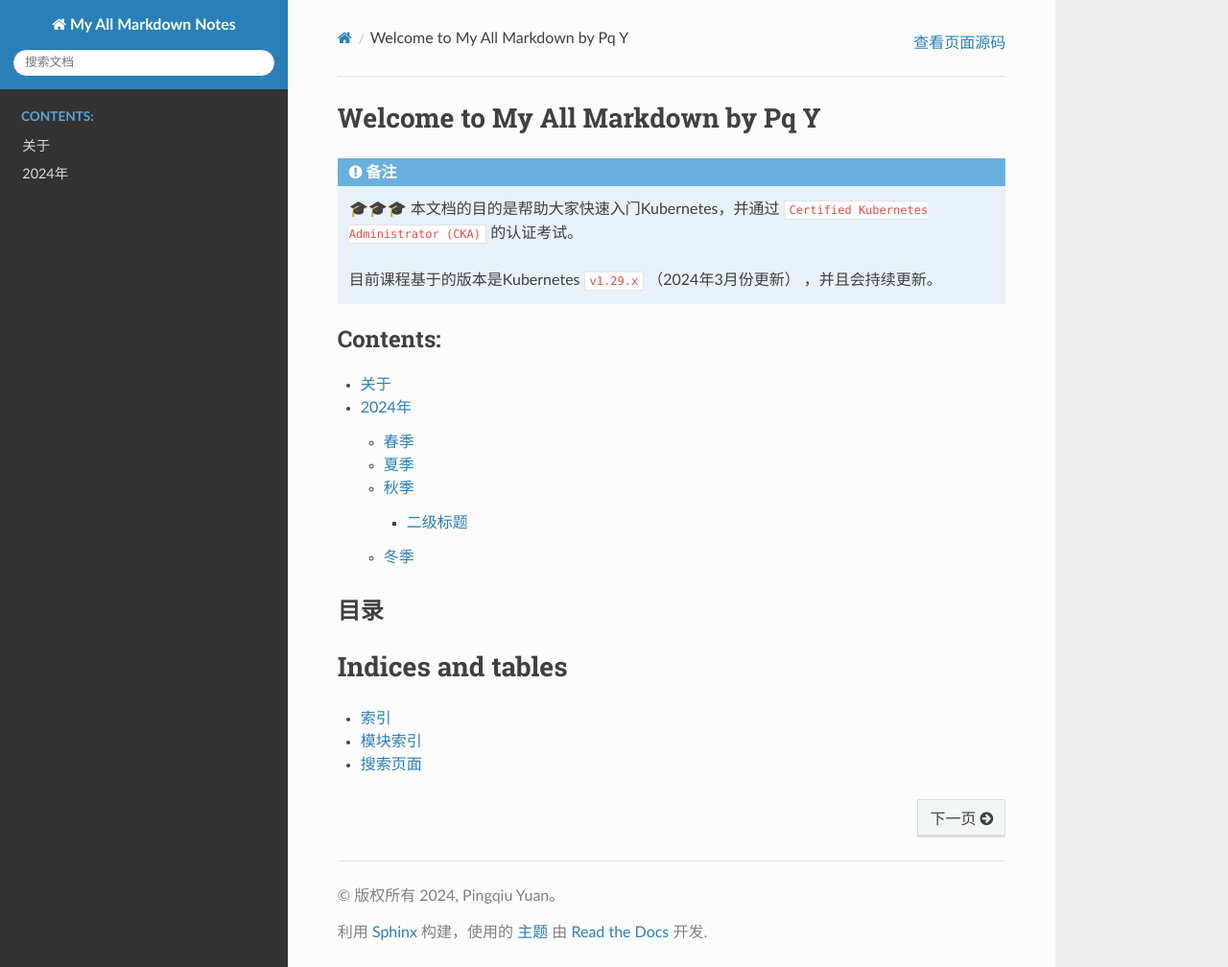
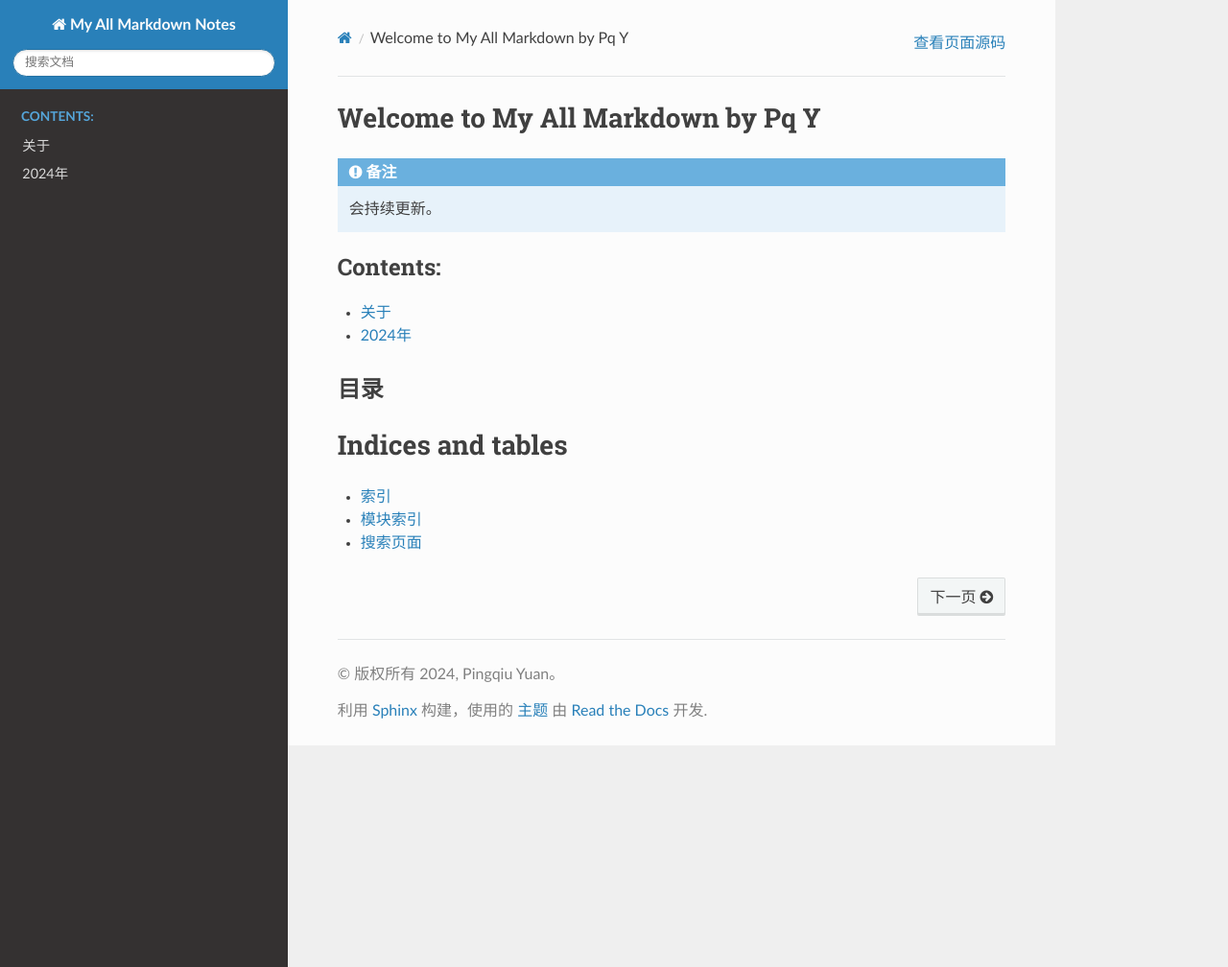
Before and after one commit to ping-armo-fati/My-All-MD-4rtdocs, a Sphinx documentation site: the page built from source/index.rst, in a window 1280 px wide and 1008 px high. Shown: the whole window at 96% size. Built offline with Sphinx 7.4.7 and the Read the Docs theme 2.0.0, drawn with Linux system fonts in a browser that asks for light colours.

Commit message:
learn-md4

```diff
--- a/source/index.rst
+++ b/source/index.rst
@@ -7,12 +7,10 @@ Welcome to My All Markdown by Pq Y
 =================================================
 
 .. note::
-   🎓🎓🎓 本文档的目的是帮助大家快速入门Kubernetes，并通过 ``Certified Kubernetes Administrator (CKA)`` 的认证考试。
-
-   目前课程基于的版本是Kubernetes ``v1.29.x`` （2024年3月份更新） ，并且会持续更新。
+   会持续更新。
 
 .. toctree::
-   :maxdepth: 3
+   :maxdepth: 1
    :caption: Contents:
 
    about
```
